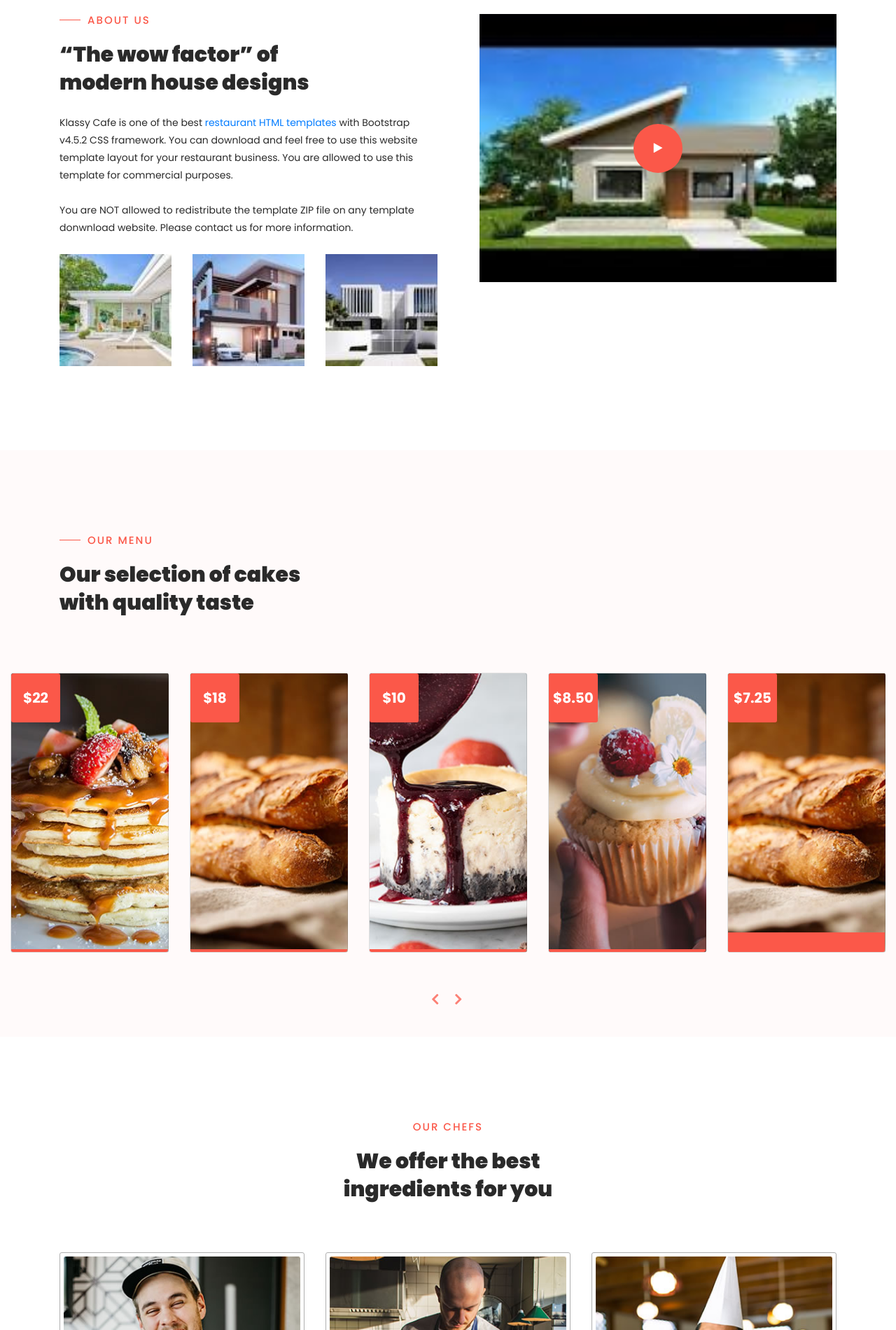
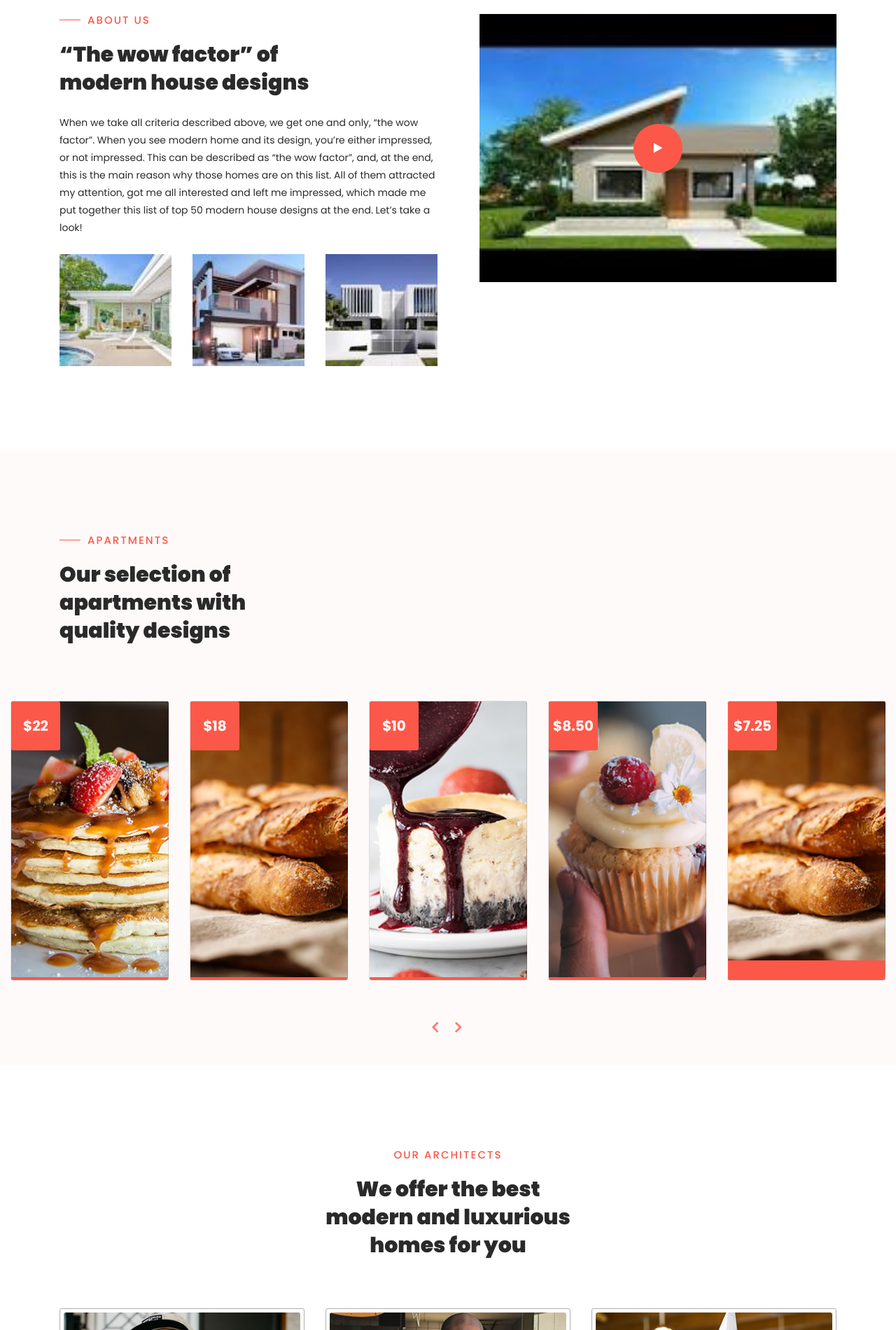
Before and after one commit to jebimercy/Klassy-proj, a plain HTML site: page index.html in a window 1280 px wide. Shown: the part 900-2800 px from the top of the page at 70% size. Drawn offline with Linux system fonts and the light colour scheme.

Commit message:
first commit

```diff
--- a/index.html
+++ b/index.html
@@ -69,7 +69,7 @@ https://templatemo.com/tm-558-klassy-cafe
                                 </ul>
                             </li>
                         -->
-                            <li class="scroll-to-section"><a href="#menu">luxury</a></li>
+                            <li class="scroll-to-section"><a href="#menu">Apartments</a></li>
                             <li class="scroll-to-section"><a href="#chefs">Architect</a></li>
                             <li class="submenu">
                                 <a href="javascript:;">Features</a>
@@ -151,7 +151,9 @@ https://templatemo.com/tm-558-klassy-cafe
                             <h6>About Us</h6>
                             <h2>“The wow factor” of modern house designs</h2>
                         </div>
-                        <p>Klassy Cafe is one of the best <a href="https://templatemo.com/tag/restaurant" target="_blank" rel="sponsored">restaurant HTML templates</a> with Bootstrap v4.5.2 CSS framework. You can download and feel free to use this website template layout for your restaurant business. You are allowed to use this template for commercial purposes. <br><br>You are NOT allowed to redistribute the template ZIP file on any template donwnload website. Please contact us for more information.</p>
+                        <p>When we take all criteria described above, we get one and only, “the wow factor”. When you see modern home and its design, you’re either impressed, or not impressed. This can be described as “the wow factor”, and, at the end, this is the main reason why those homes are on this list. All of them attracted my attention, got me all interested and left me impressed, which made me put together this list of top 50 modern house designs at the end.
+
+Let’s take a look!</p>
                         <div class="row">
                             <div class="col-4">
                                 <img src="assets/images/f1.jpeg" alt="">
@@ -184,8 +186,8 @@ https://templatemo.com/tm-558-klassy-cafe
             <div class="row">
                 <div class="col-lg-4">
                     <div class="section-heading">
-                        <h6>Our Menu</h6>
-                        <h2>Our selection of cakes with quality taste</h2>
+                        <h6>APARTMENTS</h6>
+                        <h2>Our selection of apartments with quality designs</h2>
                     </div>
                 </div>
             </div>
@@ -277,8 +279,8 @@ https://templatemo.com/tm-558-klassy-cafe
             <div class="row">
                 <div class="col-lg-4 offset-lg-4 text-center">
                     <div class="section-heading">
-                        <h6>Our Chefs</h6>
-                        <h2>We offer the best ingredients for you</h2>
+                        <h6>Our Architects</h6>
+                        <h2>We offer the best modern and luxurious homes for you</h2>
                     </div>
                 </div>
             </div>
```
Also changed, not shown: 1 other file.
